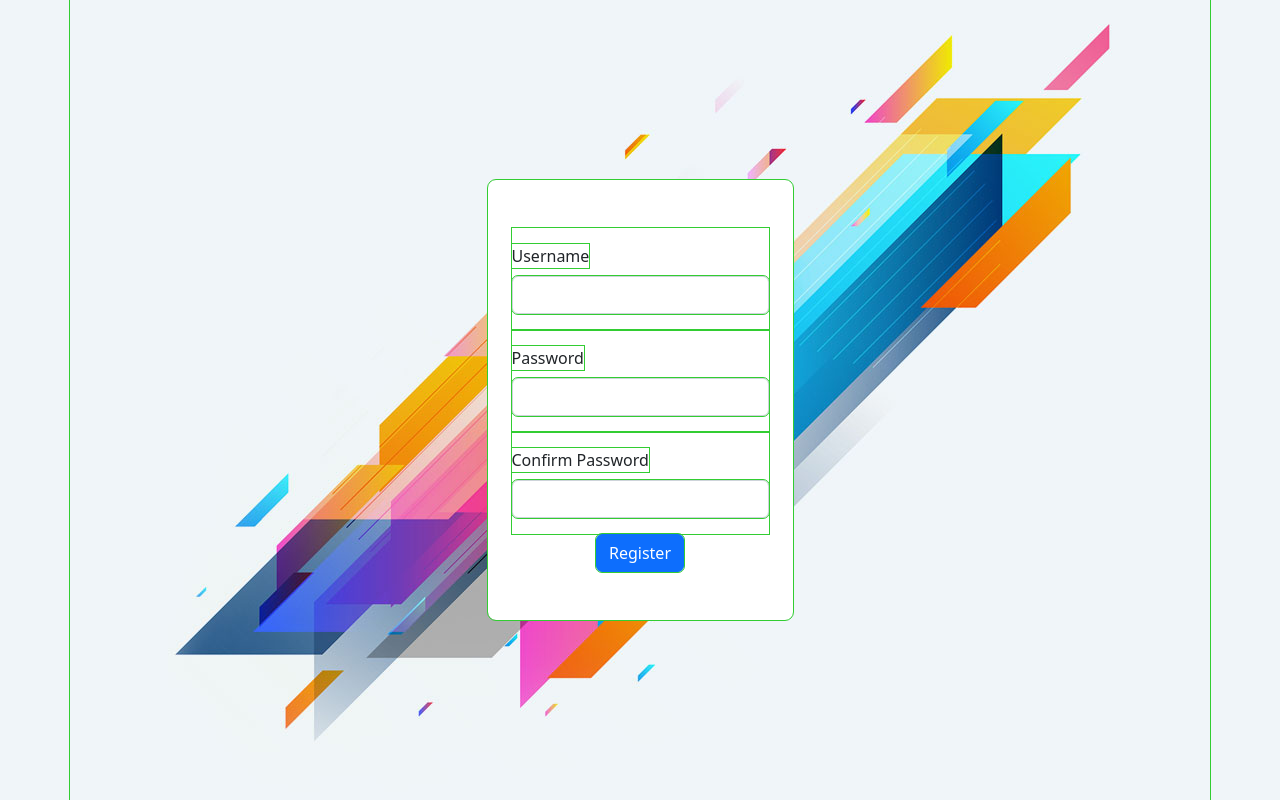
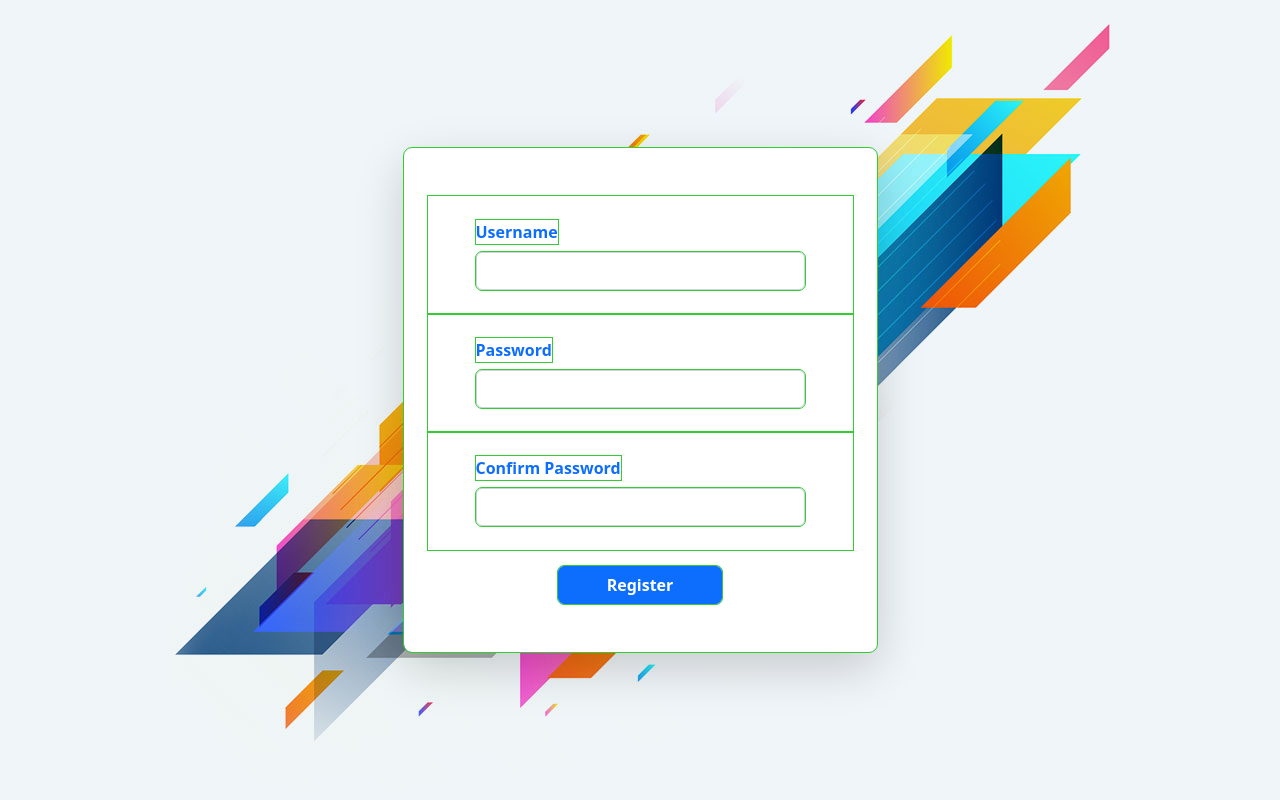
Before and after one commit to Vikms95/errorlab, a React (Create React App) app in the folder client/: page / in a window 1280 px wide. Built offline with nearby package versions, Linux system fonts and the light colour scheme.

Commit message:
style auth form

```diff
--- a/client/src/App.tsx
+++ b/client/src/App.tsx
@@ -1,7 +1,12 @@
 import './App.css'
 import 'bootstrap/dist/css/bootstrap.min.css'
 import { BrowserRouter as Router, Routes, Route } from 'react-router-dom'
-import { Dashboard, AuthPageWithForm, ProjectWrapper } from './components'
+import {
+  Dashboard,
+  AuthPageWithForm,
+  ProjectWrapper,
+  Modal,
+} from './components'
 import { Container } from 'react-bootstrap'
 import { Ticket } from './components/Ticket/Ticket'
 
@@ -15,6 +20,7 @@ export function App() {
           <Route path='/project' element={<ProjectWrapper />} />
           <Route path='/ticket' element={<Ticket />} />
         </Routes>
+        <Modal />
       </Container>
     </Router>
   )
--- a/client/src/components/AuthPage/AuthPageWithForm.tsx
+++ b/client/src/components/AuthPage/AuthPageWithForm.tsx
@@ -7,7 +7,6 @@ export function AuthPageWithForm() {
   const [currentForm, setCurrentForm] = useState<CurrentForm>(
     CurrentForm.Register
   )
-
 
   return (
     <AuthPage>
--- a/client/src/components/Form/Form.tsx
+++ b/client/src/components/Form/Form.tsx
@@ -1,8 +1,5 @@
 import { ReactElement } from 'react'
 import { Container, Form as FormBS } from 'react-bootstrap'
-
-const FormClass = 'd-flex flex-column py-5 px-4 rounded-3 bg-white'
-const FormContainer = 'd-flex justify-content-center align-items-center vh-100'
 
 interface Props {
   children?: ReactElement | ReactElement[]
@@ -10,8 +7,14 @@ interface Props {
 
 export function Form({ children }: Props) {
   return (
-    <Container data-testid='form' className={FormContainer}>
-      <FormBS className={FormClass}>{children}</FormBS>
+    <Container
+      fluid
+      data-testid='form'
+      className='d-flex justify-content-center align-items-center h-100'
+    >
+      <FormBS className='bg-white d-flex flex-column py-5 px-3 rounded-3 shadow-lg'>
+        {children}
+      </FormBS>
     </Container>
   )
 }
--- a/client/src/components/Form/FormWithLogin.tsx
+++ b/client/src/components/Form/FormWithLogin.tsx
@@ -9,18 +9,22 @@ interface Props {
 export function FormWithLogin({ setCurrentForm }: Props) {
   return (
     <Form>
-      <FormBS.Group className='py-3'>
-        <FormBS.Label>Username</FormBS.Label>
-        <FormBS.Control type='text' />
+      <FormBS.Group className='py-3 px-5 mx-2'>
+        <FormBS.Label className='text-primary fw-semibold'>
+          Username
+        </FormBS.Label>
+        <FormBS.Control type='text' className='px-5' />
       </FormBS.Group>
 
-      <FormBS.Group className='py-3'>
-        <FormBS.Label>Password</FormBS.Label>
-        <FormBS.Control type='password' />
+      <FormBS.Group className='py-3 px-5 mx-2'>
+        <FormBS.Label className='text-primary fw-semibold'>
+          Password
+        </FormBS.Label>
+        <FormBS.Control type='password' className='px-5' />
       </FormBS.Group>
 
       <Button
-        className='align-self-center'
+        className='align-self-center px-5 py-1 mt-4 fw-semibold'
         variant='primary'
         onClick={() => setCurrentForm(CurrentForm.Register)}
       >
--- a/client/src/components/Form/FormWithRegister.tsx
+++ b/client/src/components/Form/FormWithRegister.tsx
@@ -9,23 +9,29 @@ interface Props {
 export function FormWithRegister({ setCurrentForm }: Props) {
   return (
     <Form>
-      <FormBS.Group className='py-3'>
-        <FormBS.Label>Username</FormBS.Label>
-        <FormBS.Control type='text' />
+      <FormBS.Group className='py-4 px-5 mx-2'>
+        <FormBS.Label className='fw-semibold text-primary'>
+          Username
+        </FormBS.Label>
+        <FormBS.Control type='text' className='px-5' />
       </FormBS.Group>
 
-      <FormBS.Group className='py-3'>
-        <FormBS.Label>Password</FormBS.Label>
-        <FormBS.Control type='password' />
+      <FormBS.Group className='py-4 px-5 mx-2'>
+        <FormBS.Label className='fw-semibold text-primary'>
+          Password
+        </FormBS.Label>
+        <FormBS.Control type='password' className='px-5' />
       </FormBS.Group>
 
-      <FormBS.Group className='py-3'>
-        <FormBS.Label>Confirm Password</FormBS.Label>
-        <FormBS.Control type='password' />
+      <FormBS.Group className='py-4 px-5 mx-2'>
+        <FormBS.Label className='fw-semibold text-primary'>
+          Confirm Password
+        </FormBS.Label>
+        <FormBS.Control type='password' className='px-5' />
       </FormBS.Group>
 
       <Button
-        className='align-self-center'
+        className='align-self-center px-5 mt-3 fw-semibold'
         variant='primary'
         onClick={() => setCurrentForm(CurrentForm.Login)}
       >
--- /dev/null
+++ b/client/src/components/Modal/Modal.tsx
@@ -0,0 +1,5 @@
+import { Modal as ModalBS } from 'react-bootstrap'
+
+export function Modal() {
+  return <ModalBS>modal</ModalBS>
+}
--- a/client/src/components/Ticket/Ticket.tsx
+++ b/client/src/components/Ticket/Ticket.tsx
@@ -11,8 +11,6 @@ export function Ticket() {
     developer: 'Victor',
     type: 'feature',
   }
-  const hello = { ...details }
-  console.log(hello)
   return (
     <Container
       fluid
--- a/client/src/components/index.tsx
+++ b/client/src/components/index.tsx
@@ -2,3 +2,4 @@ export { Dashboard } from './Dashboard/Dashboard'
 export { AuthPageWithForm } from './AuthPage/index'
 export { Project } from './Project/Project'
 export { ProjectWrapper } from './Project/ProjectWrapper'
+export { Modal } from './Modal/Modal'
```
Also changed, not shown: client/src/components/TaskHeader/TaskDetails.tsx (+1 -6 lines).
